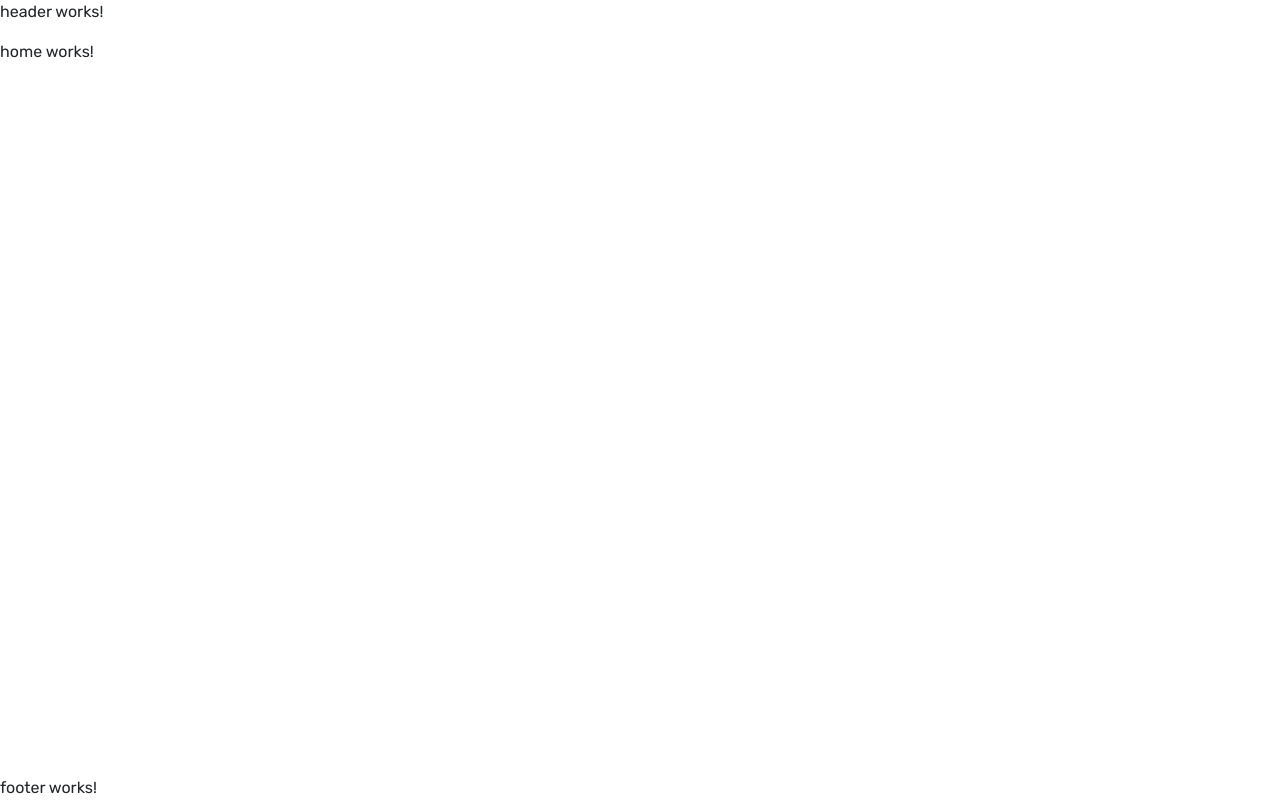
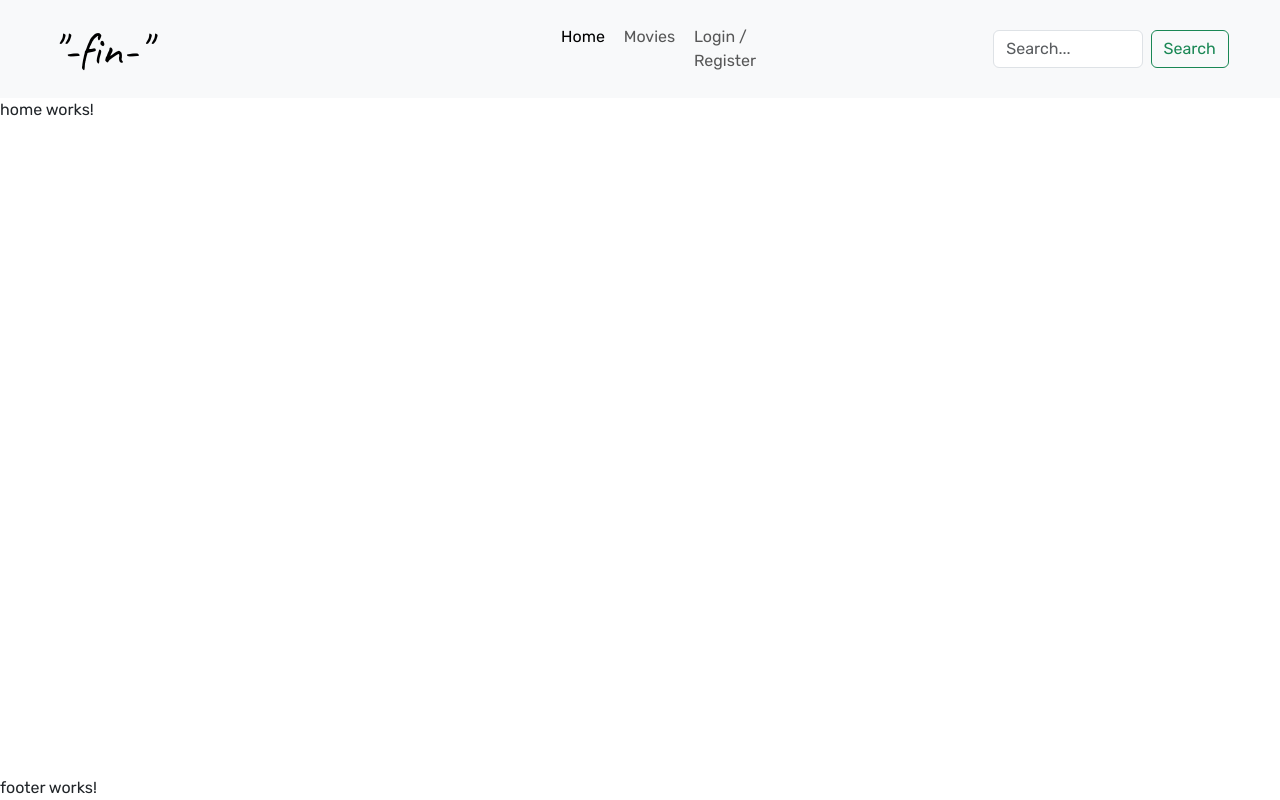
Before and after one commit to EdgarJoell/sharkfin-web, an Angular app: page / in a window 1280 px wide. Built offline with nearby package versions, Linux system fonts and the light colour scheme.

Commit message:
Make Header component basically styled

```diff
--- a/src/app/components/shared/header/header.component.css
+++ b/src/app/components/shared/header/header.component.css
@@ -0,0 +1,28 @@
+#fin-logo {
+   font-family: "Caveat", sans-serif;
+   font-size: 36pt;
+}
+
+nav, li {
+   padding: 1% 4%;
+}
+
+.profile-icon {
+   width: 7%;
+   margin-right: 4%;
+}
+
+.left {
+   width: 25%;
+   max-width: 300px;
+}
+
+.middle {
+   width: 20%;
+   max-width: 300px;
+}
+
+.right {
+   width: 20%;
+   max-width: 350px;
+}
--- a/src/app/components/shared/header/header.component.html
+++ b/src/app/components/shared/header/header.component.html
@@ -1 +1,29 @@
-<p>header works!</p>
+<nav class="navbar bg-body-tertiary d-flex justify-content-between">
+   <div class="left">
+      <a id="fin-logo" class="navbar-brand" href="#">"-fin-"</a>
+   </div>
+
+   <div id="navbarNav" class="middle">
+      <ul class="navbar-nav d-flex flex-row">
+         <li class="nav-item">
+            <a class="nav-link active" aria-current="page" href="#">Home</a>
+         </li>
+         <li class="nav-item">
+            <a class="nav-link" href="#">Movies</a>
+         </li>
+         <li *ngIf="!signedIn" class="nav-item">
+            <a class="nav-link" href="#">Login / Register</a>
+         </li>
+         <li [hidden]="!signedIn">
+            <a class="nav-link" href="#">Account</a>
+         </li>
+      </ul>
+   </div>
+
+   <div class="d-flex justify-content-end right">
+      <form class="d-flex" role="search">
+         <input class="form-control me-2" type="search" placeholder="Search..." aria-label="Search">
+         <button class="btn btn-outline-success" type="submit">Search</button>
+      </form>
+   </div>
+</nav>
--- a/src/app/components/shared/header/header.component.ts
+++ b/src/app/components/shared/header/header.component.ts
@@ -6,6 +6,7 @@ import { Component, OnInit } from '@angular/core';
   styleUrls: ['./header.component.css']
 })
 export class HeaderComponent implements OnInit {
+  signedIn: boolean = false;
 
   constructor() { }
 
```
